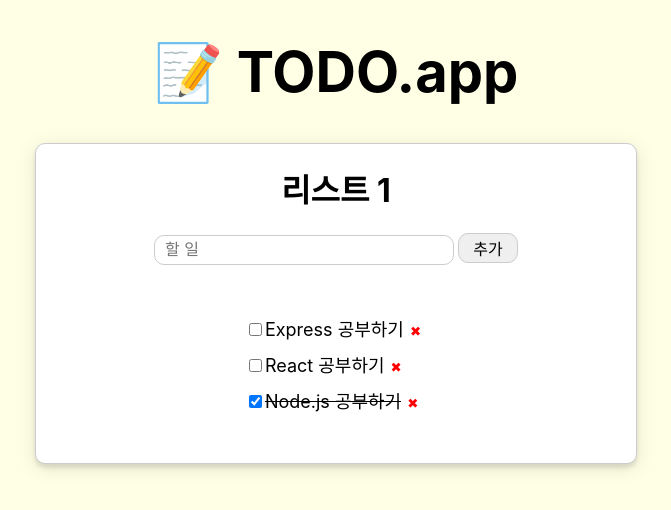
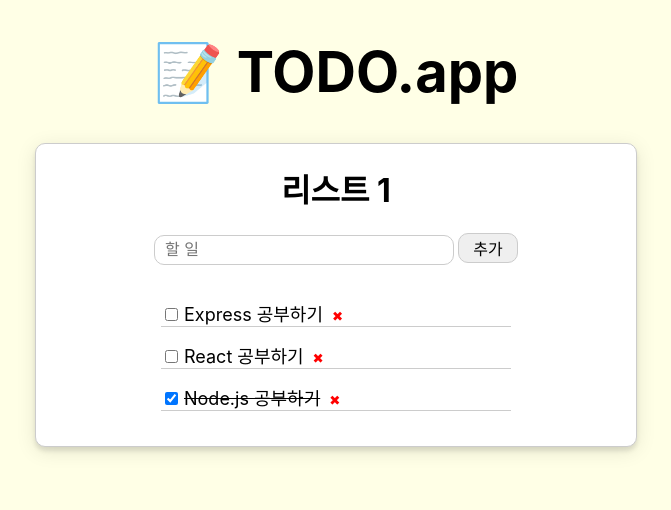
Before and after one commit to gintooooonic/react-todo, a React (Create React App) app: page / in a window 1280 px wide. Shown: the top 510 px of the page, without its empty margins (304-975 px from the left). Built offline with nearby package versions, Linux system fonts and the light colour scheme.

Commit message:
리스트 스타일 수정

```diff
--- a/src/List/index.module.scss
+++ b/src/List/index.module.scss
@@ -1,11 +1,16 @@
 .list {
   list-style-type: none;
-  margin: 40px 0;
+  width: 350px;
+  margin: 20px 0;
   padding: 0;
   font-size: 18px;
 
   & > li {
-    margin: 10px 0;
+    margin: 15px 0;
+    border-bottom: 1px solid #cccccc;
+    & > label {
+      margin: 0 3px;
+    }
     & > button {
       border: 0;
       background-color: #ffffff;
```
